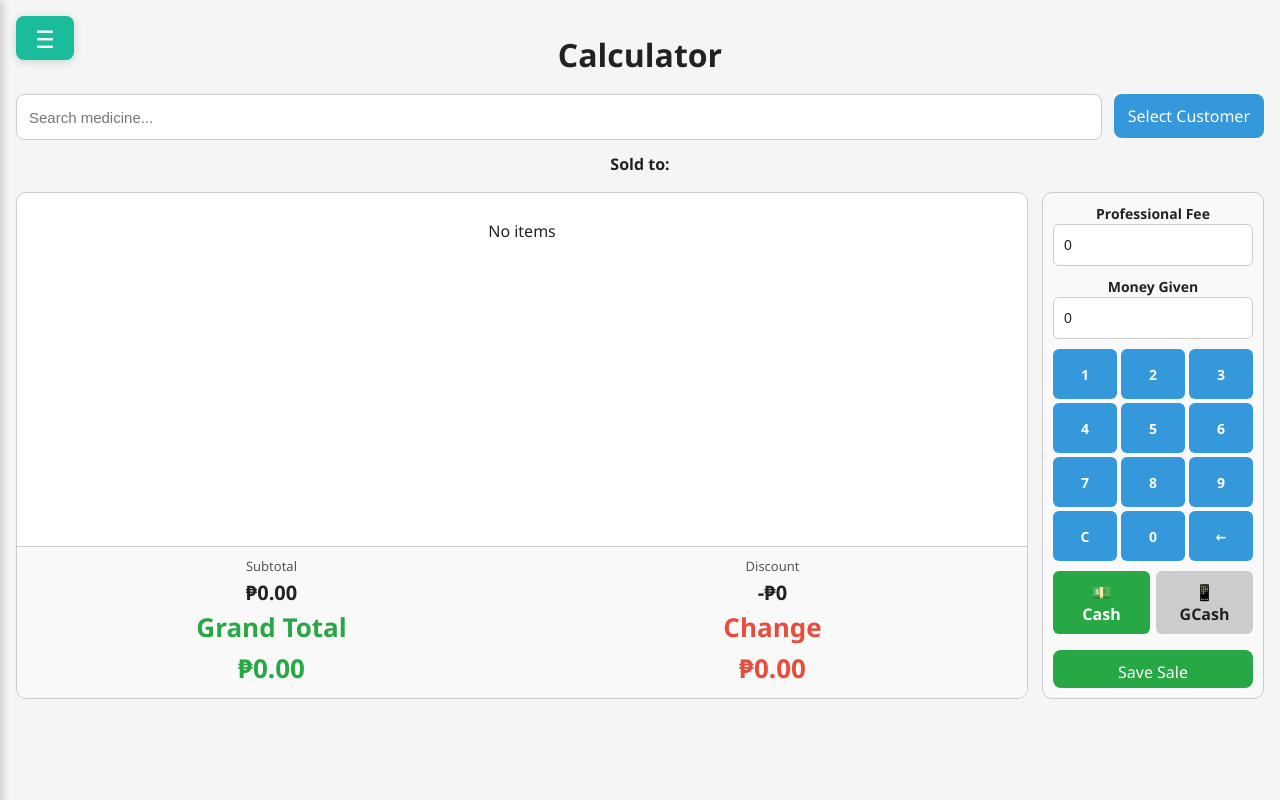
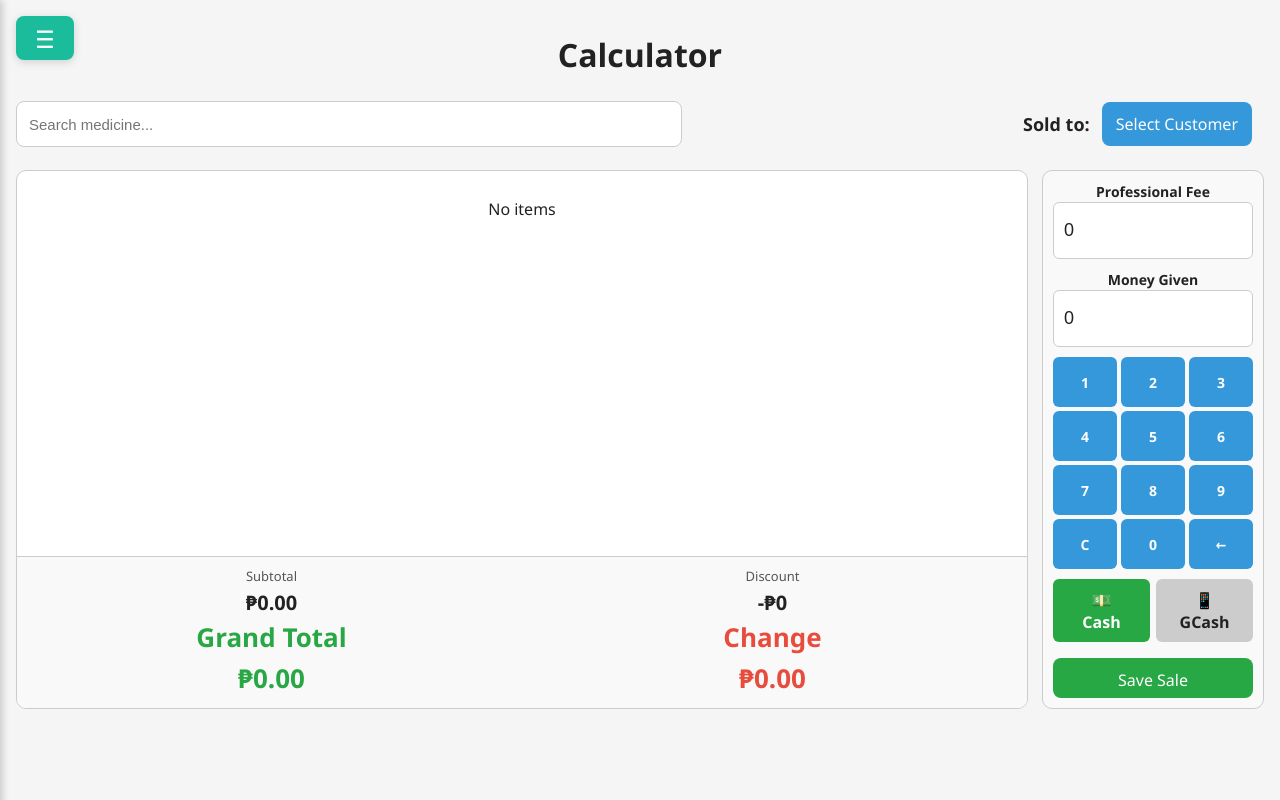
Before and after one commit to denden07/pharmacy-pos, a Vue app: page / in a window 1280 px wide. Built offline with nearby package versions, Linux system fonts and the light colour scheme.

Commit message:
fix search and adjust the customer select

```diff
--- a/src/views/Home.vue
+++ b/src/views/Home.vue
@@ -278,9 +278,9 @@ const checkout = async () => {
 
   // Confirmation with detailed breakdown
   const itemsTable = `
-    <div style="max-height: 40vh; overflow-y: scroll; margin: 16px 0; border: 1px solid #ddd; border-radius: 4px;">
+    <div style="max-height: 40vh; overflow-y: auto; margin: 16px 0; border: 1px solid #ddd; border-radius: 4px;">
       <table style="width:100%; border-collapse: collapse; text-align: left;">
-        <thead style="position: sticky; top: 0; background: #f5f5f5; z-index: 1;">
+        <thead style="position: sticky; top: 0; background: #f5f5f5; z-index: 10;">
           <tr style="border-bottom: 2px solid #ddd;">
             <th style="padding: 8px;">Medicine</th>
             <th style="padding: 8px; text-align: center;">Qty</th>
@@ -453,10 +453,10 @@ const getStockIndicator = (med) => {
 <template>
 <h1 style="font-size: 32px;">Calculator</h1>
 
-<!-- SEARCH BAR + CUSTOMER BUTTON -->
-<div class="search-bar">
+<!-- SEARCH BAR + CUSTOMER + REDEEM (ALL INLINE) -->
+<div class="top-controls">
+  <div class="search-section">
     <input class="input pos-medicine-search" v-model="search" placeholder="Search medicine..." />
-  <button class="btn select-customer" @click="showCustomerModal=true">Select Customer</button>
 
     <!-- Dropdown -->
     <div v-if="search && filteredMedicines.length" class="dropdown">
@@ -477,40 +477,35 @@ const getStockIndicator = (med) => {
               'normal-stock': med.quantity >= 10
             }"
           >
-        <!-- <span>{{ med.stockIndicator.icon }}</span> -->
-        <span>Remaining QTY:  {{ med.quantity }}</span>
+            <span>Remaining QTY: {{ med.quantity }}</span>
+          </div>
         </div>
       </div>
     </div>
   </div>
 
-
+      <div class="sold-to">
+        <!-- CUSTOMER SECTION + REDEEM (inline together) -->
+        <div class="customer-section">
+          <label><strong>Sold to:</strong></label>
+          <div class="customer-display">
+            <span v-if="selectedCustomer" class="customer-name">
+              👤 {{ selectedCustomer.name }}
+            </span>
+            <button v-if="!selectedCustomer" class="btn select-customer" @click="showCustomerModal=true">
+              Select Customer
+            </button>
+            <button style="margin-left: 8px" v-if="selectedCustomer" class="mini danger" @click="selectedCustomer=null">✕</button>
           </div>
 
-<!-- Selected Customer Badge + Redeem Buttons -->
-<div style="display: flex;
-    align-items: center;
-    gap: 6px;
-    width: 100%;
-    justify-content: center;
-    margin-bottom: 16px;">
-  <div style="display:flex;align-items:center;gap:10px;">
-    <strong>Sold to:</strong>
-    <span v-if="selectedCustomer" class="selected-customer">
-      👤 {{ selectedCustomer.name }}
-      <small v-if="selectedCustomer.address">({{ selectedCustomer.address }})</small>
-    </span>
-    <button v-if="selectedCustomer" class="mini danger" @click="selectedCustomer=null">✕</button>
-  </div>
-
-  <!-- Redeem / Remove Points -->
-  <div v-if="selectedCustomer" style="display:flex; gap:4px;">
+          <!-- REDEEM BUTTONS (inline in same section) -->
+          <div v-if="selectedCustomer" class="redeem-section">
             <button
               v-if="!pointsConfirmed"
               class="mini regular"
               @click="openRedeemModal"
             >
-      🎁 Redeem Points
+              🎁 Redeem
             </button>
 
             <button
@@ -518,9 +513,13 @@ const getStockIndicator = (med) => {
               class="mini danger"
               @click="removePoints"
             >
-      Remove Points
+              Remove
             </button>
           </div>
+        </div>
+    </div>
+
+
 </div>
 
 
@@ -543,7 +542,7 @@ const getStockIndicator = (med) => {
           <tr v-for="item in cart" :key="item.id">
             <td>
               <div class="med-name-table">{{ item.name }}</div>
-              <div class="med-generic" v-if="item.generic_name">{{ item.generic_name }}</div>
+              <!-- <div class="med-generic" v-if="item.generic_name">{{ item.generic_name }}</div> -->
             </td>
             <td>
 <div class="price-toggle">
@@ -738,16 +737,75 @@ const getStockIndicator = (med) => {
 
 <style scoped>
   /* =========================
+   TOP CONTROLS (INLINE)
+========================= */
+.top-controls {
+  display: flex;
+  gap: 10px;
+  margin-bottom: 16px;
+  align-items: center;
+  flex-wrap: wrap;
+  width: 100%;
+}
+
+.search-section {
+  flex: 1;
+  min-width: 250px;
+  position: relative;
+}
+
+.customer-section {
+  display: flex;
+  gap: 12px;
+  align-items: center;
+  padding: 8px 12px;
+  /* background: #f9f9f9; */
+  border-radius: 8px;
+  flex: 1;
+  min-width: 300px;
+  justify-content: flex-end;
+}
+
+.customer-section label {
+  font-size: 18px;
+  white-space: nowrap;
+  margin: 0;
+  font-weight: 600;
+}
+
+.customer-display {
+  display: flex;
+  gap: 6px;
+  align-items: center;
+}
+
+.customer-name {
+  font-size: 18px;
+  font-weight: 500;
+  color: #333;
+  white-space: nowrap;
+  overflow: hidden;
+  text-overflow: ellipsis;
+  flex: 1;
+}
+
+.customer-name .separator {
+  margin: 0 8px;
+  color: #bbb;
+}
+
+.redeem-section {
+  display: flex;
+  gap: 6px;
+  align-items: center;
+  margin-left: auto;
+}
+
+  /* =========================
    SEARCH BAR
 ========================= */
-.search-bar {
-  display: flex;
-  gap: 12px;
-  margin-bottom: 12px;
-  position: relative;
-}
 .input.pos-medicine-search {
-  flex: 1;
+  width: 70%;
   height: 44px;
   padding: 0 12px;
   border-radius: 8px;
@@ -755,6 +813,7 @@ const getStockIndicator = (med) => {
   font-size: 15px;
   background: #fff;
   color: #222;
+  display:block;
 }
 .btn.select-customer {
   background: #3498db;
@@ -764,6 +823,7 @@ const getStockIndicator = (med) => {
   height: 44px;
   padding: 0 14px;
   cursor: pointer;
+  white-space: nowrap;
 }
 
 /* Dropdown */
@@ -771,7 +831,7 @@ const getStockIndicator = (med) => {
   position: absolute;
   top: 46px;
   left: 0;
-  width: 100%;
+  width: 70%;
   background: #fff;
   border: 1px solid #ccc;
   border-radius: 8px;
@@ -902,14 +962,16 @@ th, td {
   font-weight: 600;
 }
 .right-panel input {
-  height: 40px;
+  height: 55px;
   border-radius: 6px;
   border: 1px solid #ccc;
   padding: 0 10px;
   font-size: 14px;
   background: #fff;
   color: #222;
+  font-size: 18px
 }
+
 .right-panel input:focus {
   outline: 2px solid #3498db;
 }
@@ -939,7 +1001,7 @@ th, td {
   background: #28a745;
   color: #fff;
   border-radius: 8px;
-  height: 38px;
+  height: 40px;
 }
 
 /* =========================
```
Lines whose indentation alone changed are shown as unchanged.
